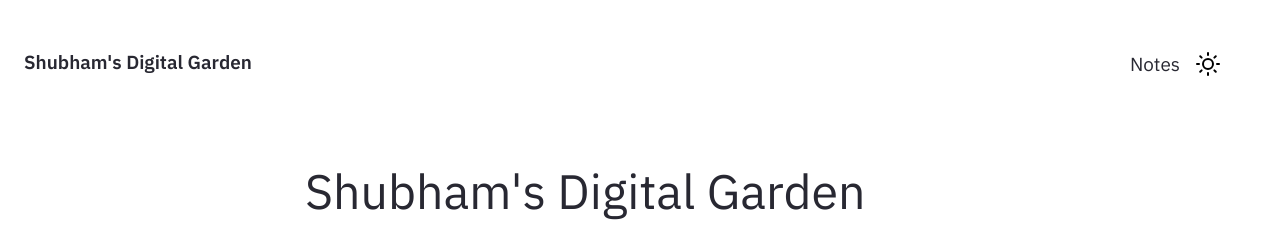
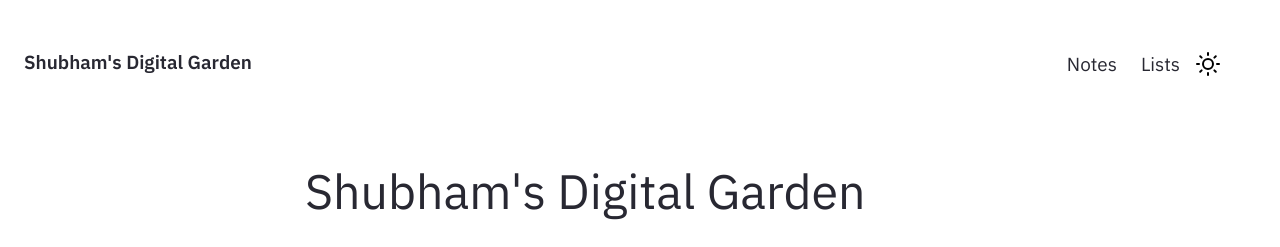
Before and after one commit to shsethi/shsethi.github.io, a Jekyll site: the page built from pages/index.md, in a window 1280 px wide. Shown: the top 247 px of the page. Built offline with Jekyll 4.4.1, drawn with Linux system fonts in a browser that asks for light colours; a file with an impossible date is left out.

Commit message:
Adding list to nav

```diff
--- a/_includes/Nav.html
+++ b/_includes/Nav.html
@@ -56,6 +56,9 @@
         <a href="{{'/notes' | relative_url}}" class="navbar-item">
           Notes
         </a>
+        <a href="{{'/lists' | relative_url}}" class="navbar-item">
+          Lists
+        </a>
 
       </div>
       <div class="navbar-end is-hidden-mobile" onclick="modeSwitcher()" >
```
